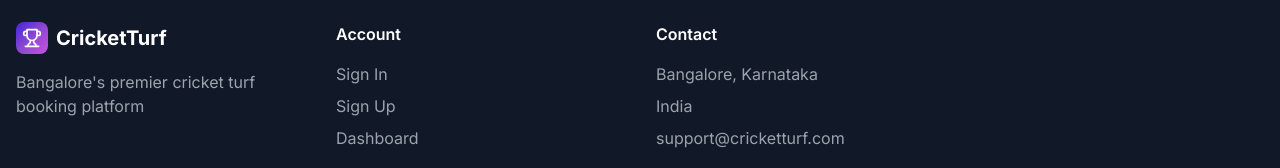
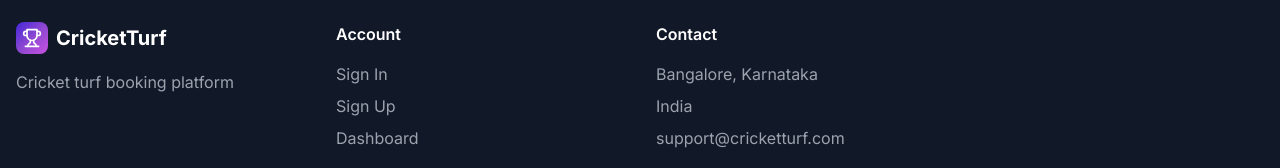
Before and after one commit to vamshiraju0007-boop/cricket-turf-booking, a Next.js app: page / in a window 1280 px wide. Shown: the part 3720-3888 px from the top of the page. Built offline with nearby package versions, Linux system fonts and the light colour scheme.

Commit message:
style: final correction to footer text

```diff
--- a/app/page.tsx
+++ b/app/page.tsx
@@ -289,7 +289,7 @@ export default function HomePage() {
                                 <span className="text-xl font-bold">CricketTurf</span>
                             </div>
                             <p className="text-gray-400">
-                                Bangalore's premier cricket turf booking platform
+                                Cricket turf booking platform
                             </p>
                         </div>
                         <div>
```
